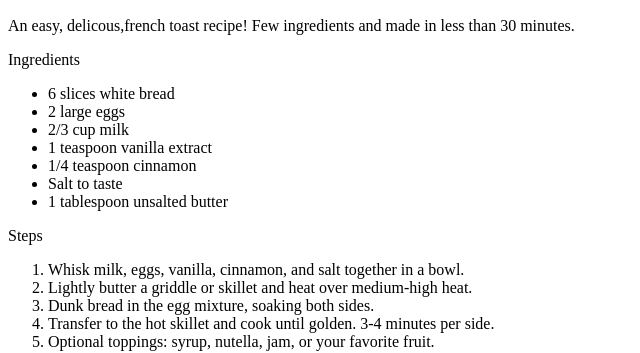
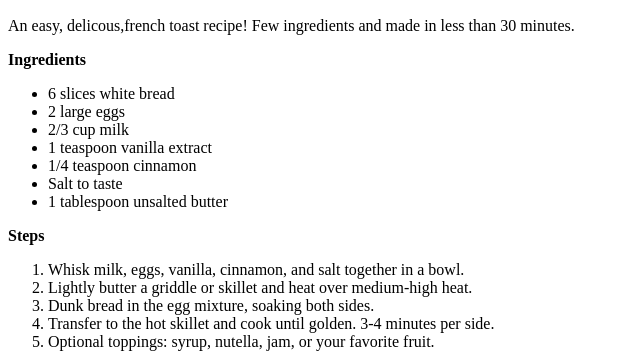
Before and after one commit to tl407/odin-recipes, a plain HTML site: page recipes/frenchToast.html in a window 1280 px wide. Shown: the part 483-836 px from the top of the page, 0-640 px from the left. Drawn offline with Linux system fonts and the light colour scheme.

Commit message:
Strong bold the text for Ingredients and Steps for visual hierarchy

```diff
--- a/recipes/frenchToast.html
+++ b/recipes/frenchToast.html
@@ -9,7 +9,7 @@
         <img src="../images/french-toast.jpg" height = "400" width = "300" alt="Stack of french toast with syrup, all on top of a white plate.">
         <p>An easy, delicous,french toast recipe! Few ingredients and made in less than 30 minutes.
         </p>
-        Ingredients
+        <strong>Ingredients</strong>
         <ul>
             <li>6 slices white bread</li>
             <li>2 large eggs</li>
@@ -19,7 +19,7 @@
             <li>Salt to taste</li>
             <li>1 tablespoon unsalted butter</li>
         </ul>
-        Steps
+        <strong>Steps</strong>
         <ol>
             <li>Whisk milk, eggs, vanilla, cinnamon, and salt together in a bowl.</li>
             <li>Lightly butter a griddle or skillet and heat over medium-high heat.</li>
```
